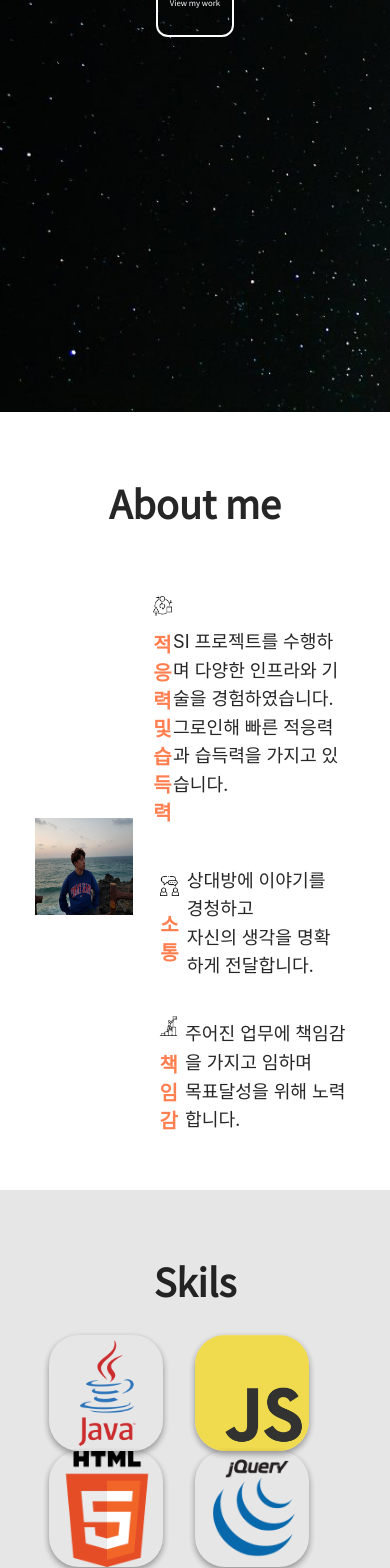
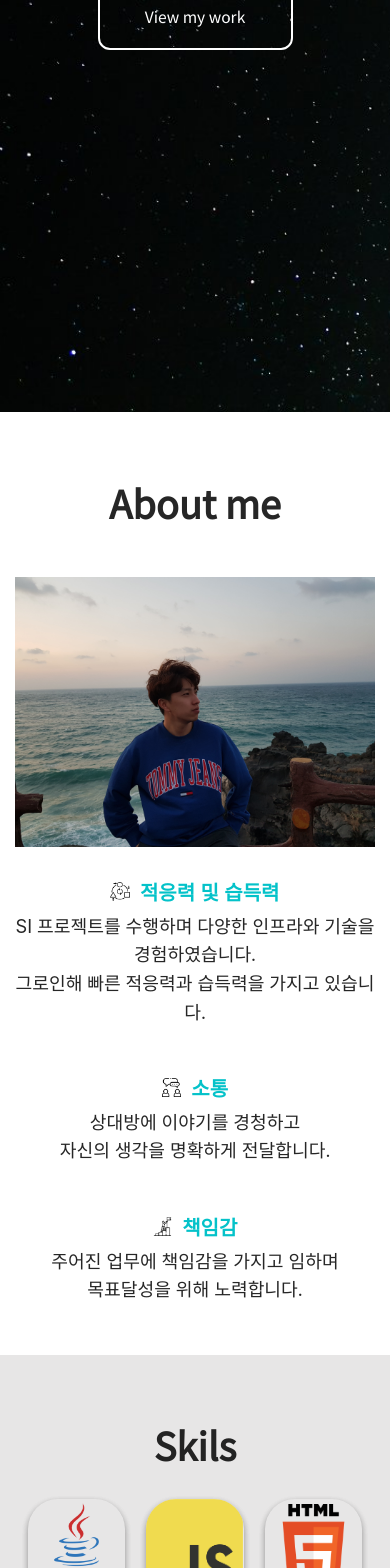
Before and after one commit to dev-stchoi/dev-stchoi.github.io, a React (Create React App) app: page / in a window 390 px wide. Shown: the part 432-2000 px from the top of the page. Built offline with nearby package versions, Linux system fonts and the light colour scheme.

Commit message:
css 수정

```diff
--- a/src/components/About.css
+++ b/src/components/About.css
@@ -61,21 +61,14 @@
   height: 25vw;
 }
 
-/* @media (max-width: 576px) {
-  .about_me {
-    display: inherit;
-    height: 100%;
-    width: 100%;
-    text-align: center;
-  }
-  .about_me_title {
-    display: inline-block;
-    text-align: center;
-    margin: 0 auto;
-  }
-  .about_me_content {
-    display: inline-block;
-    margin-top: 0px;
-    width: 100%;
-  }
-} */
+/* 모바일 */
+@media screen and (max-width: 767px){
+  .about_me_picture {display:block;width:100%;margin:0;}
+  .hedding {width:100%;height:auto;padding:0 15px;}
+  .strength_layer {width:100%;}
+  .strength_img {width:100%;}
+  .icon {display:inline-block;margin:18px 10px 0 0;vertical-align:top;}
+  .strength_size {display:block;}
+  h4.ant-typography, .ant-typography h4 {display:inline-block;padding:0;}
+  .ant-typography {display:block;padding:0 15px;text-align:center;}
+}
--- a/src/components/About.jsx
+++ b/src/components/About.jsx
@@ -8,7 +8,7 @@ import './About.css';
 
 const content_title = {
   margin: '15px 0 5px 0',
-  color: '#FF7F50',
+  color: '#04c2c9',
 };
 
 const content_text = {
--- a/src/components/Contact.css
+++ b/src/components/Contact.css
@@ -25,3 +25,9 @@
   width: 100px;
   height: 90px;
 }
+
+/* 모바일 */
+@media screen and (max-width: 767px){
+  .email {font-size:1.4em;padding:0 15px;}
+  .github {width:130px;height:auto;}
+}
--- a/src/components/Header.css
+++ b/src/components/Header.css
@@ -27,6 +27,12 @@ p {
   margin: 0px 20px 0px 20px;
 }
 p:hover {
-  color: #e31b6d;
+  color: #04c2c9;
   cursor: pointer;
 }
+
+/* 모바일 */
+@media screen and (max-width: 767px){
+  .header {z-index:10;}
+  .header p {margin:0 10px;}
+}
--- a/src/components/Home.css
+++ b/src/components/Home.css
@@ -36,6 +36,7 @@
   background: none;
   border-radius: 12px;
   border: 2px solid #fff;
+  margin:20px 0 0;
 }
 
 .button:hover {
@@ -43,3 +44,9 @@
   background: #04c2c9;
   transition: all 0.5s;
 }
+
+/* 모바일 */
+@media screen and (max-width: 767px){
+  .typer-text{font-size:5vw;}
+  .button {width:50vw;font-size:4vw;}
+}
--- a/src/components/Portfolio.css
+++ b/src/components/Portfolio.css
@@ -7,10 +7,22 @@
   justify-content: center;
   align-items: center;
   height: 66vh;
-  background: #364d79;
+  background: #1b242f;
   width: 100%;
   padding-top: 4vh;
 }
 .carousel_siz {
   width: 45vw;
 }
+
+/* 모바일 */
+@media screen and (max-width: 767px){
+  .carousel {display:block;height:450px;padding-top:8vh;}
+  .carousel_siz {width:100%;}
+  .ant-card-head,
+  .ant-card-body {padding:0 15px;color:#fff;}
+  .ant-card.contentStyle {height:330px;padding:0 0 15px;background:#364d79;}
+  .textStyle {padding:10px 0;font-size:1.1em;line-height:1.2em;}
+  .ant-card-body .ant-typography {padding:0;font-size:0.9em;font-weight:normal;text-align:left;color:#fff;}
+  .ant-carousel .slick-dots-bottom {bottom:0;}
+}
--- a/src/components/Skill.css
+++ b/src/components/Skill.css
@@ -66,3 +66,12 @@
     opacity: 0.8;
   }
 }
+
+/* 모바일 */
+@media screen and (max-width: 767px){
+  .skill_Content {margin:0;padding:0 15px;}
+  .skill_image_container {width:27%;height:auto;margin:0 3% 20px;background-size:100% 100%;}
+  .skill_image_container img {width:100%;}
+  .skill_image_container:nth-child(3) {background-size:90% 90%;background-position:center center;}
+  .skill_label {width:100%;height:100px;}
+}
--- a/src/components/Skill.jsx
+++ b/src/components/Skill.jsx
@@ -15,6 +15,7 @@ import nexacro from '../img/nexacro.gif';
 import oracle from '../img/oracle.png';
 import proobject from '../img/proobject.png';
 import spring from '../img/spring.png';
+import node from '../img/node.png';
 
 const Skill = () => {
   const { Title } = Typography;
@@ -28,14 +29,10 @@ const Skill = () => {
         <Simage url={js} familiar="familiar" />
         <Simage url={html} familiar="familiar" />
         <Simage url={jquery} familiar="familiar" />
-      </div>
-      <div className="skill_Content">
         <Simage url={react} familiar="familiar" />
         <Simage url={nexacro} familiar="familiar" />
         <Simage url={proobject} familiar="familiar" />
         <Simage url={spring} familiar="familiar" />
-      </div>
-      <div className="skill_Content">
         <Simage url={oracle} familiar="familiar" />
         <Simage url={mysql} familiar="familiar" />
         <Simage url={git} familiar="familiar" />
@@ -44,7 +41,8 @@ const Skill = () => {
         <Title>try</Title>
       </div>
       <div className="skill_Content">
-        <Simage url={css} />
+        <Simage url={css} familiar="try" />
+        <Simage url={node} familiar="try" />
       </div>
     </div>
   );
```
Also changed, not shown: src/img/node.png (added).
